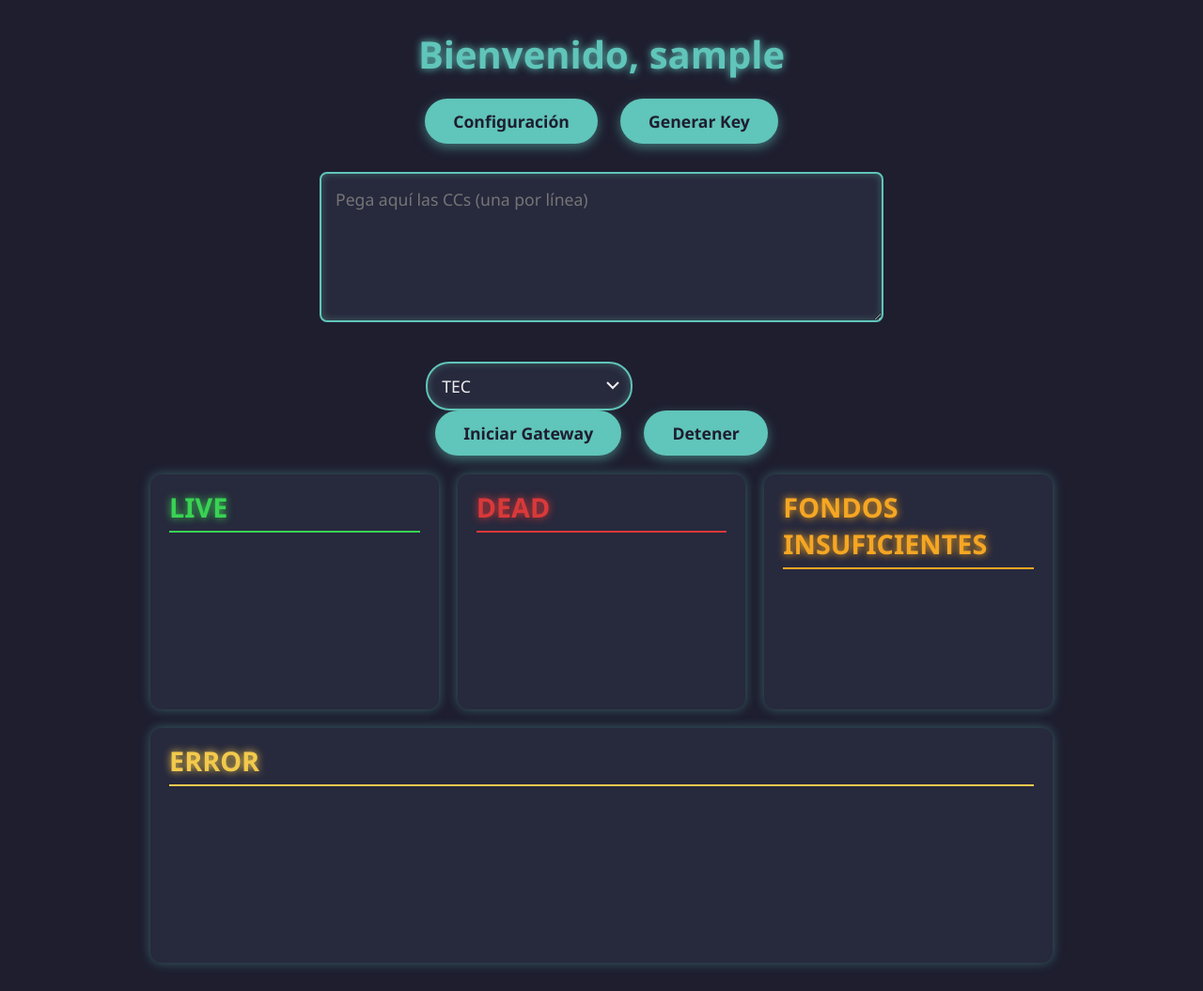
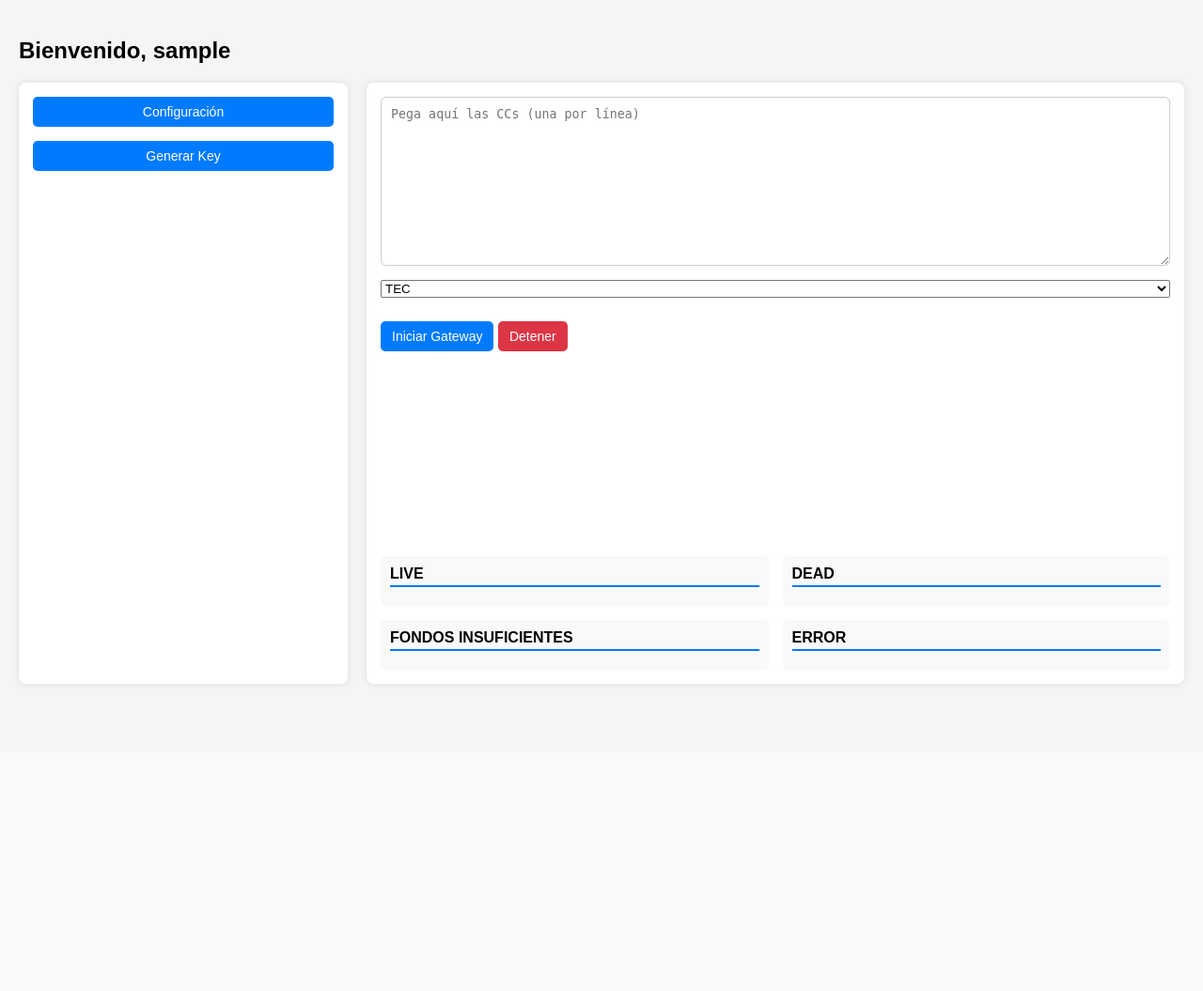
Before and after one commit to rodrigoqgomez/botweb, a Flask app: page /dashboard in a window 1280 px wide. Shown: the whole page at 94% size. After the commit the page ends 730 px from the top, so only its background shows below. Run offline with Flask 3, Linux system fonts and the light colour scheme; the visitor is signed in with stand-in values (Sample User, id 1); tables that the repository leaves empty hold one stand-in row (values such as "Sample post").

Commit message:
checker.html

```diff
--- a/templates/checker.html
+++ b/templates/checker.html
@@ -3,51 +3,213 @@
 <head>
     <meta charset="UTF-8" />
     <title>Gateway Selector</title>
-    <link rel="stylesheet" href="style.css">
+    <style>
+        body {
+            font-family: Arial, sans-serif;
+            margin: 0; padding: 20px;
+            background: #f5f5f5;
+        }
+        h2 {
+            margin-bottom: 20px;
+        }
+        /* Contenedor principal dividido */
+        .container {
+            display: flex;
+            gap: 20px;
+            min-height: 80vh;
+        }
+        /* Columna izquierda - configuración */
+        .left-panel {
+            width: 320px;
+            background: #fff;
+            padding: 15px;
+            border-radius: 8px;
+            box-shadow: 0 0 8px rgba(0,0,0,0.1);
+            display: flex;
+            flex-direction: column;
+            gap: 15px;
+        }
+        /* Columna central - CCs y resultados */
+        .center-panel {
+            flex: 1;
+            background: #fff;
+            padding: 15px;
+            border-radius: 8px;
+            box-shadow: 0 0 8px rgba(0,0,0,0.1);
+            display: flex;
+            flex-direction: column;
+        }
+
+        /* Textarea para CCs ocupa el ancho y altura fija */
+        #ccs_input {
+            width: 100%;
+            height: 180px;
+            resize: vertical;
+            font-family: monospace;
+            padding: 10px;
+            border-radius: 6px;
+            border: 1px solid #ccc;
+            margin-bottom: 15px;
+            box-sizing: border-box;
+        }
+
+        /* Botones alineados */
+        button {
+            cursor: pointer;
+            padding: 8px 12px;
+            border-radius: 5px;
+            border: none;
+            background-color: #007bff;
+            color: white;
+            font-size: 14px;
+            transition: background-color 0.3s ease;
+        }
+        button:hover {
+            background-color: #0056b3;
+        }
+
+        /* Select y inputs en full width */
+        select, input[type=text], textarea {
+            width: 100%;
+            box-sizing: border-box;
+            margin-bottom: 10px;
+        }
+
+        /* Contenedor outputs con flex para dividir en columnas */
+        .outputs-container {
+            display: flex;
+            gap: 15px;
+            flex-wrap: wrap;
+            margin-top: auto; /* para empujar abajo */
+        }
+
+        .output {
+            flex: 1 1 45%;
+            background: #f9f9f9;
+            border-radius: 6px;
+            padding: 10px;
+            max-height: 220px;
+            overflow-y: auto;
+            box-sizing: border-box;
+        }
+
+        .output h3 {
+            margin-top: 0;
+            margin-bottom: 10px;
+            font-size: 16px;
+            border-bottom: 2px solid #007bff;
+            padding-bottom: 3px;
+        }
+
+        /* Ocultar/mostrar cookie container */
+        #cookie_container {
+            margin-bottom: 15px;
+        }
+
+        /* Config panel dentro de left-panel */
+        #configPanel {
+            margin-top: 10px;
+        }
+
+        /* Barra de progreso */
+        #progressContainer {
+            width: 100%;
+            background-color: #ddd;
+            border-radius: 6px;
+            overflow: hidden;
+            margin-bottom: 15px;
+            height: 22px;
+            box-shadow: inset 0 1px 3px rgba(0,0,0,.2);
+            display: none; /* oculto al inicio */
+        }
+        #progressBar {
+            height: 100%;
+            width: 0%;
+            background-color: #007bff;
+            transition: width 0.3s ease;
+            text-align: center;
+            color: white;
+            font-weight: bold;
+            line-height: 22px;
+            user-select: none;
+        }
+
+        /* Modal centrado */
+        #keyModal {
+            display: none;
+            position: fixed;
+            top:0; left:0;
+            width:100%; height:100%;
+            background: rgba(0,0,0,0.7);
+            justify-content: center;
+            align-items: center;
+            z-index: 999;
+        }
+        #keyModal > div {
+            background: #fff;
+            padding: 20px;
+            border-radius: 10px;
+            text-align: center;
+            width: 300px;
+        }
+    </style>
 </head>
 <body>
 
     <h2>Bienvenido, {{ username }}</h2>
 
-    <div>
+    <div class="container">
+
+        <!-- Columna izquierda: configuración y controles -->
+        <div class="left-panel">
             <button id="configBtn">Configuración</button>
             {% if role == 'owner' or role == 'admin' %}
                 <button id="generateKeyBtn">Generar Key</button>
                 <div id="generatedKeys" style="margin-top: 10px;"></div>
             {% endif %}
             {% if role == 'owner' %}
-            <div style="margin-top: 20px;">
+                <div>
                     <input type="text" id="newAdminUsername" placeholder="Usuario para Admin">
                     <button id="addAdminBtn">Agregar Admin</button>
                 </div>
             {% endif %}
+
+            <div id="configPanel" hidden>
+                <input type="text" id="telegram_id_input" placeholder="Tu ID de Telegram">
+                <button id="save_telegram_id_btn">Guardar ID</button>
+
+                <input type="text" id="redeem_key_input" placeholder="Canjear Nueva Key" style="margin-top:15px;">
+                <button id="redeem_key_btn">Canjear Key</button>
+
+                <button id="logoutBtn" style="margin-top:20px; background:#dc3545;">Cerrar Sesión</button>
+            </div>
         </div>
 
-    <textarea id="ccs_input" placeholder="Pega aquí las CCs (una por línea)"></textarea><br>
+        <!-- Columna central: CCs, selección gateway y resultados -->
+        <div class="center-panel">
 
-    <div>
+            <textarea id="ccs_input" placeholder="Pega aquí las CCs (una por línea)"></textarea>
+
             <select id="gateway_select">
                 <option value="TEC">TEC</option>
                 <option value="RED">RED</option>
                 <option value="EM">EM</option>
                 <option value="AMAZON">AMAZON</option>
-        </select><br>
-        <div id="cookie_container" style="display: none; margin-top: 10px;">
-            <textarea id="cookie_input" placeholder="Pega aquí tu Cookie de Amazon"></textarea><br>
-            <button id="save_cookie">Guardar Cookie</button><br>
-        </div>
-        <button id="startBtn">Iniciar Gateway</button>
-        <button id="stopBtn">Detener</button>
+            </select>
+
+            <div id="cookie_container" style="display: none;">
+                <textarea id="cookie_input" placeholder="Pega aquí tu Cookie de Amazon"></textarea>
+                <button id="save_cookie">Guardar Cookie</button>
             </div>
 
-    <div style="margin-top:20px;" id="configPanel" hidden>
-        <input type="text" id="telegram_id_input" placeholder="Tu ID de Telegram">
-        <button id="save_telegram_id_btn">Guardar ID</button>
-        <br><br>
-        <input type="text" id="redeem_key_input" placeholder="Canjear Nueva Key">
-        <button id="redeem_key_btn">Canjear Key</button>
-        <br><br>
-        <button id="logoutBtn">Cerrar Sesión</button>
+            <!-- Barra de progreso -->
+            <div id="progressContainer">
+                <div id="progressBar">0%</div>
+            </div>
+
+            <div style="margin-top: 15px;">
+                <button id="startBtn">Iniciar Gateway</button>
+                <button id="stopBtn" style="background:#dc3545;">Detener</button>
             </div>
 
             <div class="outputs-container">
@@ -69,9 +231,12 @@
                 </div>
             </div>
 
+        </div>
+    </div>
+
     <!-- Modal para seleccionar duración de Key -->
-    <div id="keyModal" style="display: none; position: fixed; top:0; left:0; width:100%; height:100%; background: rgba(0,0,0,0.7); justify-content: center; align-items: center;">
-        <div style="background: #fff; padding: 20px; border-radius: 10px; text-align: center;">
+    <div id="keyModal">
+        <div>
             <h3>Selecciona la duración de la Key</h3>
             <select id="keyDurationSelect">
                 <option value="1">1 Día</option>
@@ -155,11 +320,18 @@
         const deadOutput = document.getElementById('dead_output');
         const fundsOutput = document.getElementById('funds_output');
         const errorOutput = document.getElementById('error_output');
+        const progressContainer = document.getElementById('progressContainer');
+        const progressBar = document.getElementById('progressBar');
 
         liveOutput.innerHTML = '';
         deadOutput.innerHTML = '';
         fundsOutput.innerHTML = '';
         errorOutput.innerHTML = '';
+
+        // Mostrar barra de progreso y resetear
+        progressContainer.style.display = 'block';
+        progressBar.style.width = '0%';
+        progressBar.textContent = '0%';
 
         for (let i = 0; i < ccs.length; i++) {
             if (!isRunning) break;
@@ -177,11 +349,16 @@
                 errorOutput.innerHTML += `<div><strong>${result.cc}</strong> - ${result.message}</div>`;
             }
 
+            // Actualizar barra de progreso
+            const progressPercent = Math.round(((i + 1) / ccs.length) * 100);
+            progressBar.style.width = progressPercent + '%';
+            progressBar.textContent = progressPercent + '%';
+
             await sleep(500);
         }
 
         isRunning = false;
-            alert('✅ Proceso finalizado');
+        progressBar.textContent = '✅ Proceso finalizado';
     }
 
     async function checkGateway(cc, gateway) {
@@ -224,6 +401,7 @@
             const keysDiv = document.getElementById('generatedKeys');
             keysDiv.innerHTML += `<div>${data.key} (Expira: ${data.expires_at.split('T')[0]})</div>`;
         } else {
+
                 alert(data.message);
             }
             document.getElementById('keyModal').style.display = 'none';
```
Lines whose indentation alone changed are shown as unchanged.
